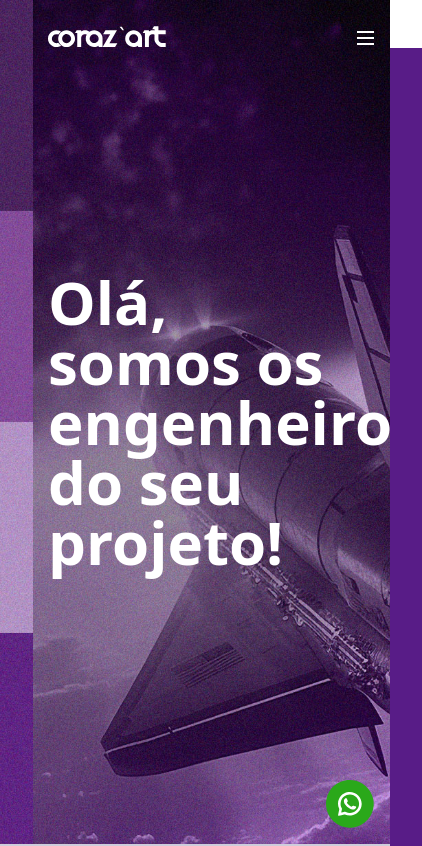
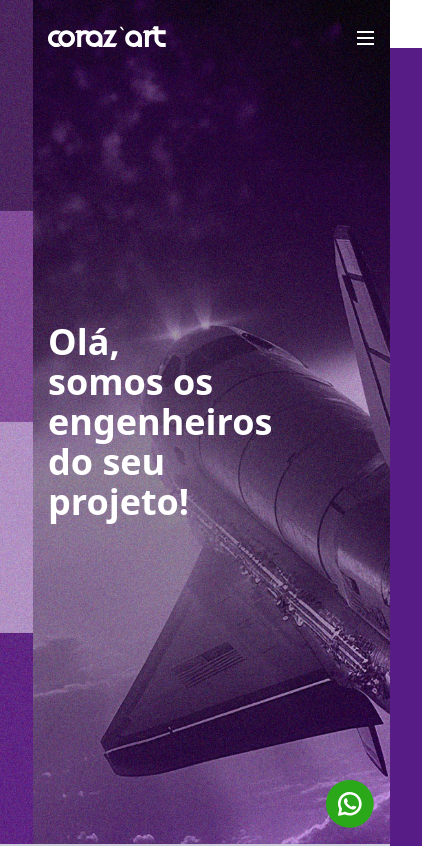
Before and after one commit to Luccasoncini/Corazart-2, a React (Vite) app: page / in a window 390 px wide. Shown: the top 846 px of the page, 422 px wide, since content can reach past the window. Built offline with nearby package versions, Linux system fonts and the light colour scheme.

Commit message:
ajuste texto home

```diff
--- a/src/pages/Home.jsx
+++ b/src/pages/Home.jsx
@@ -135,7 +135,7 @@ export const Home = () => {
 
       <section className="h-[100vh] w-full flex justify-center items-center relative lg:hidden">
         <div className="w-full h-full absolute left-0 top-0 bg-home bg-cover bg-no-repeat flex justify-start items-center">
-          <h3 className="text-white font-bold text-6xl ps-12">
+          <h3 className="text-white font-bold text-4xl lg:text-6xl ps-12">
             Olá, <br />
             somos os <br /> engenheiros <br /> do seu <br /> projeto!
           </h3>
```
